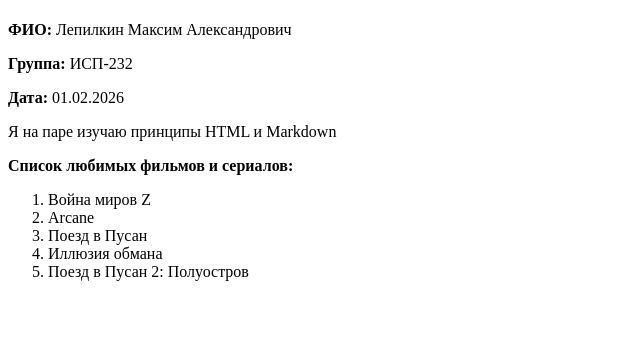
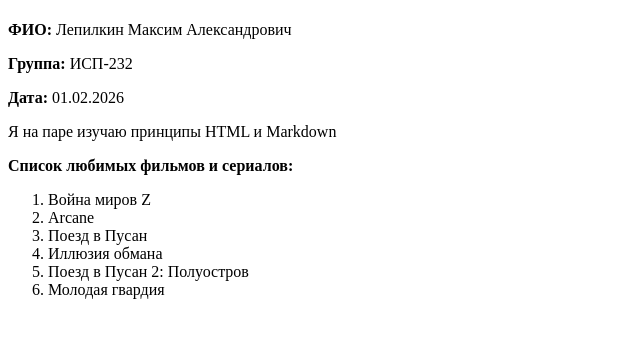
Before and after one commit to MoodKOTE/Lab4_ISRPO_Lepilkin, a plain HTML site: page index.html in a window 1280 px wide. Shown: the part 59-396 px from the top of the page, without its empty margins (0-640 px from the left). Drawn offline with Linux system fonts and the light colour scheme.

Commit message:
fill  index.html

```diff
--- a/index.html
+++ b/index.html
@@ -19,6 +19,7 @@
             <li>Поезд в Пусан</li>
             <li>Иллюзия обмана</li>
             <li>Поезд в Пусан 2: Полуостров</li>
+            <li>Молодая гвардия</li>
         </ol>
     </main>
 </body>
```
